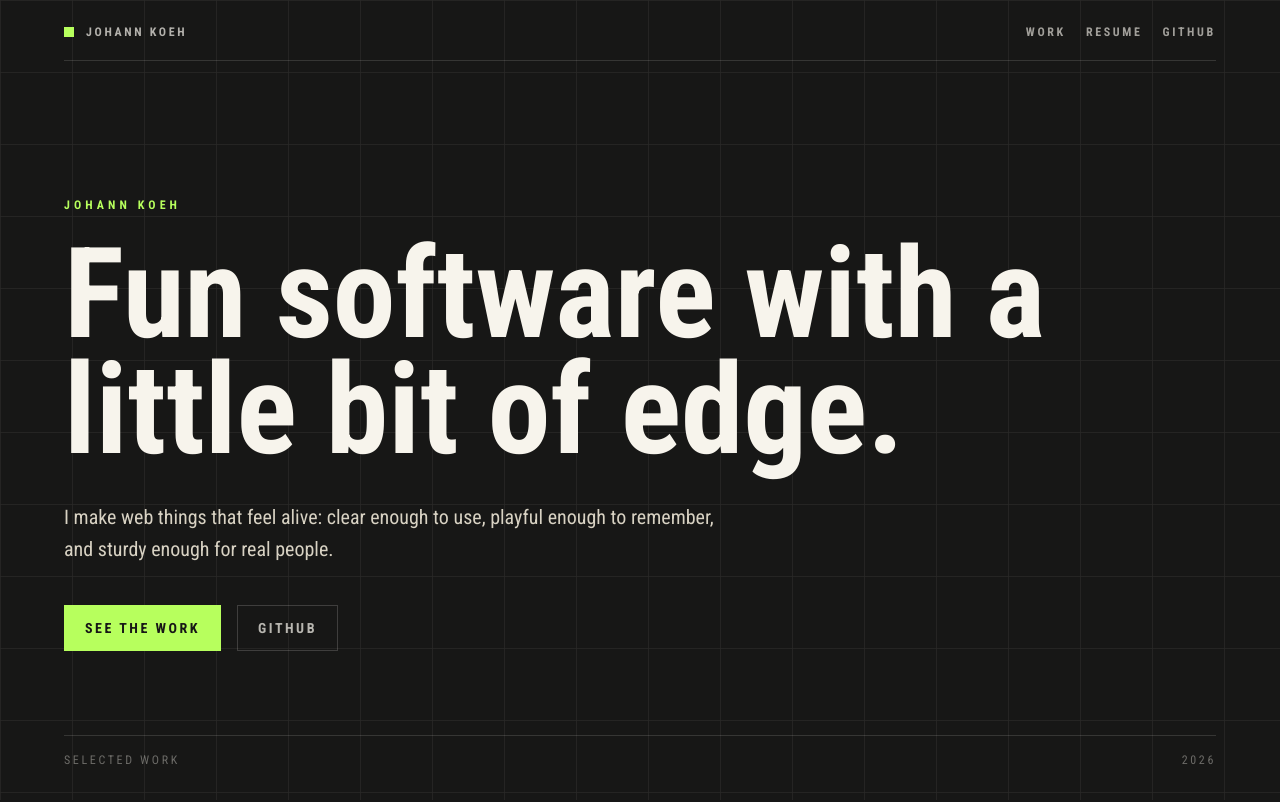
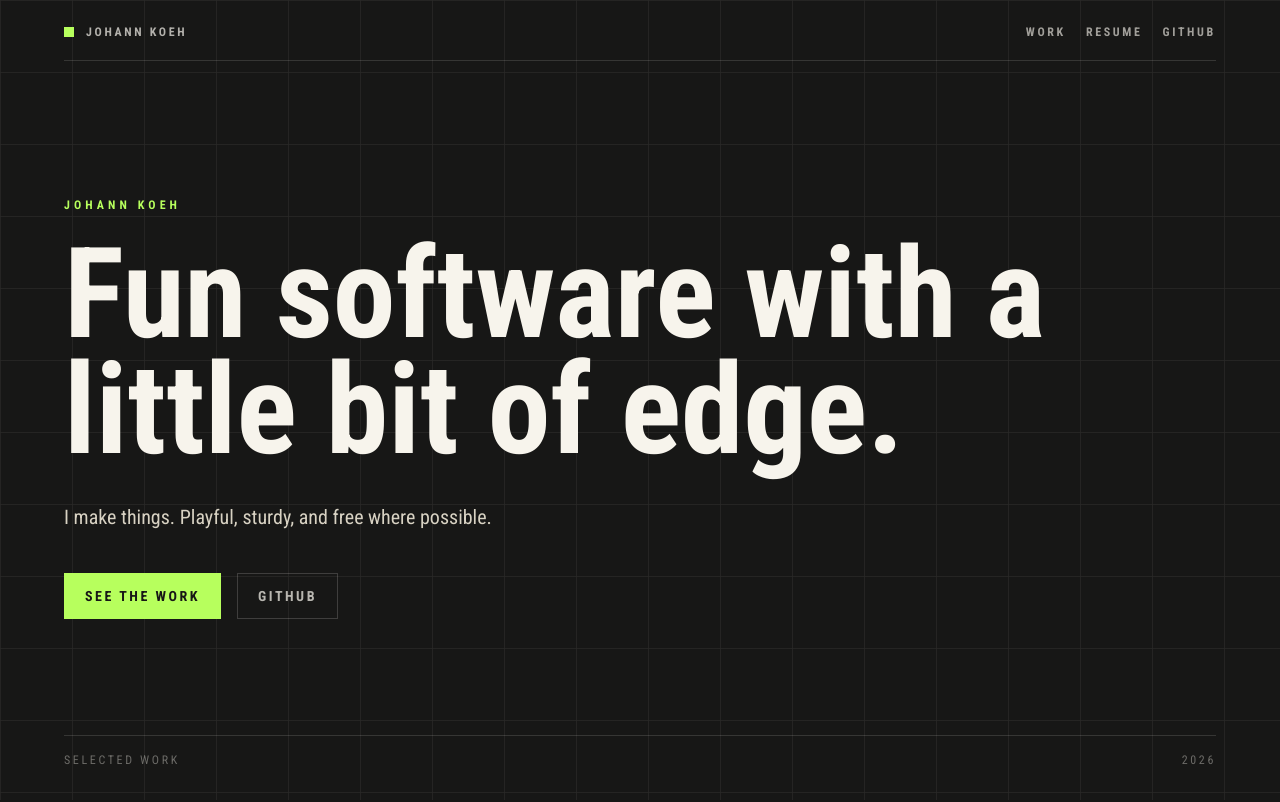
Before and after one commit to jkoeh/personal-website, a React (Vite) app: page / in a window 1280 px wide. Shown: the top 802 px of the page. Built offline with nearby package versions, Linux system fonts and the light colour scheme.

Commit message:
Update portfolio hero copy

```diff
--- a/src/App.tsx
+++ b/src/App.tsx
@@ -22,8 +22,7 @@ function App() {
                 Fun software with a little bit of edge.
               </h1>
               <p className="mt-8 max-w-2xl text-lg leading-8 text-[#d8d2c3] min-[700px]:text-xl">
-                I make web things that feel alive: clear enough to use, playful enough to
-                remember, and sturdy enough for real people.
+                I make things. Playful, sturdy, and free where possible.
               </p>
 
               <div className="mt-10 flex flex-wrap gap-4 text-sm font-bold uppercase tracking-[0.18em] text-[#f7f4ec]/55">
```
